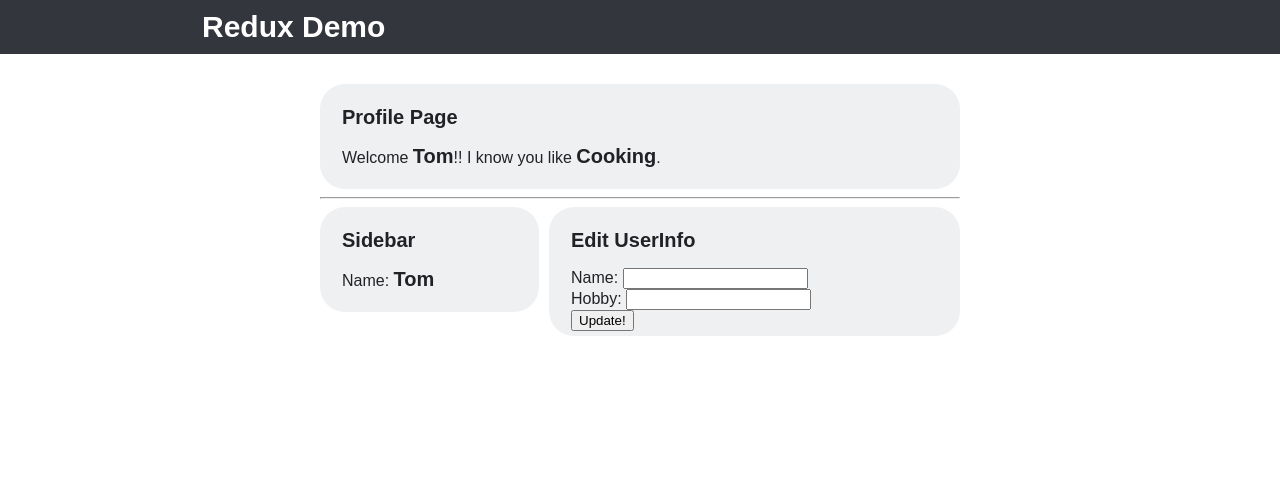
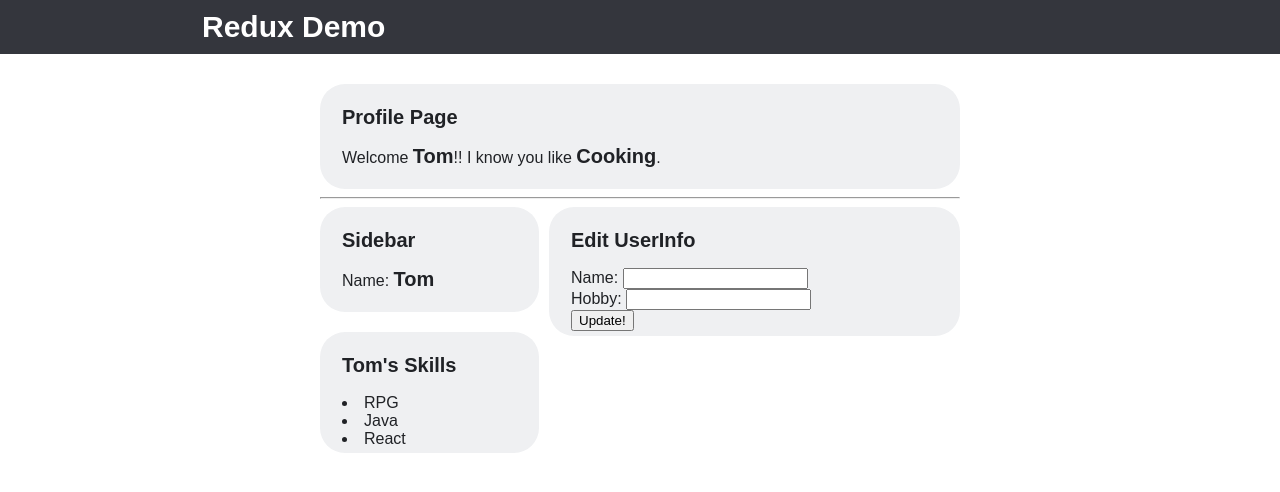
Before and after one commit to shameelkh/redux-demo, a React (Create React App) app: page / in a window 1280 px wide. Shown: the top 492 px of the page. Built offline with nearby package versions, Linux system fonts and the light colour scheme.

Commit message:
add skils component

```diff
--- a/src/App.css
+++ b/src/App.css
@@ -29,6 +29,7 @@ header h1 {
 
 .sidebar {
   width: 30%;
+  margin-bottom: 20px;
   border-radius: 25px;
   padding: 5px;
   padding-left: 22px;
--- a/src/App.js
+++ b/src/App.js
@@ -3,6 +3,7 @@ import './App.css';
 import Profile from './components/Profile'
 import EditUserInfo from './components/EditUserInfo'
 import Sidebar from './components/Sidebar'
+import Skills from './components/Skills'
 
 class App extends Component {
   render() {
@@ -16,6 +17,7 @@ class App extends Component {
           <hr />
           <Sidebar />
           <EditUserInfo />
+          <Skills />
         </div>
       </div>
     );
--- /dev/null
+++ b/src/components/Skills.js
@@ -0,0 +1,22 @@
+import React from 'react'
+import { connect } from 'react-redux'
+
+const Skills = ({ name, skills }) => {
+    return (
+        <div className="sidebar">
+            <h2>{name}'s Skills</h2>
+            {skills.map(skill => (
+                <li>{skill}</li>
+            ))}
+        </div>
+    )
+}
+
+const mapStateToProps = (state) => {
+    return {
+        name: state.userInfo.name,
+        skills: state.skills
+    }
+}
+
+export default connect(mapStateToProps, undefined)(Skills)
```
